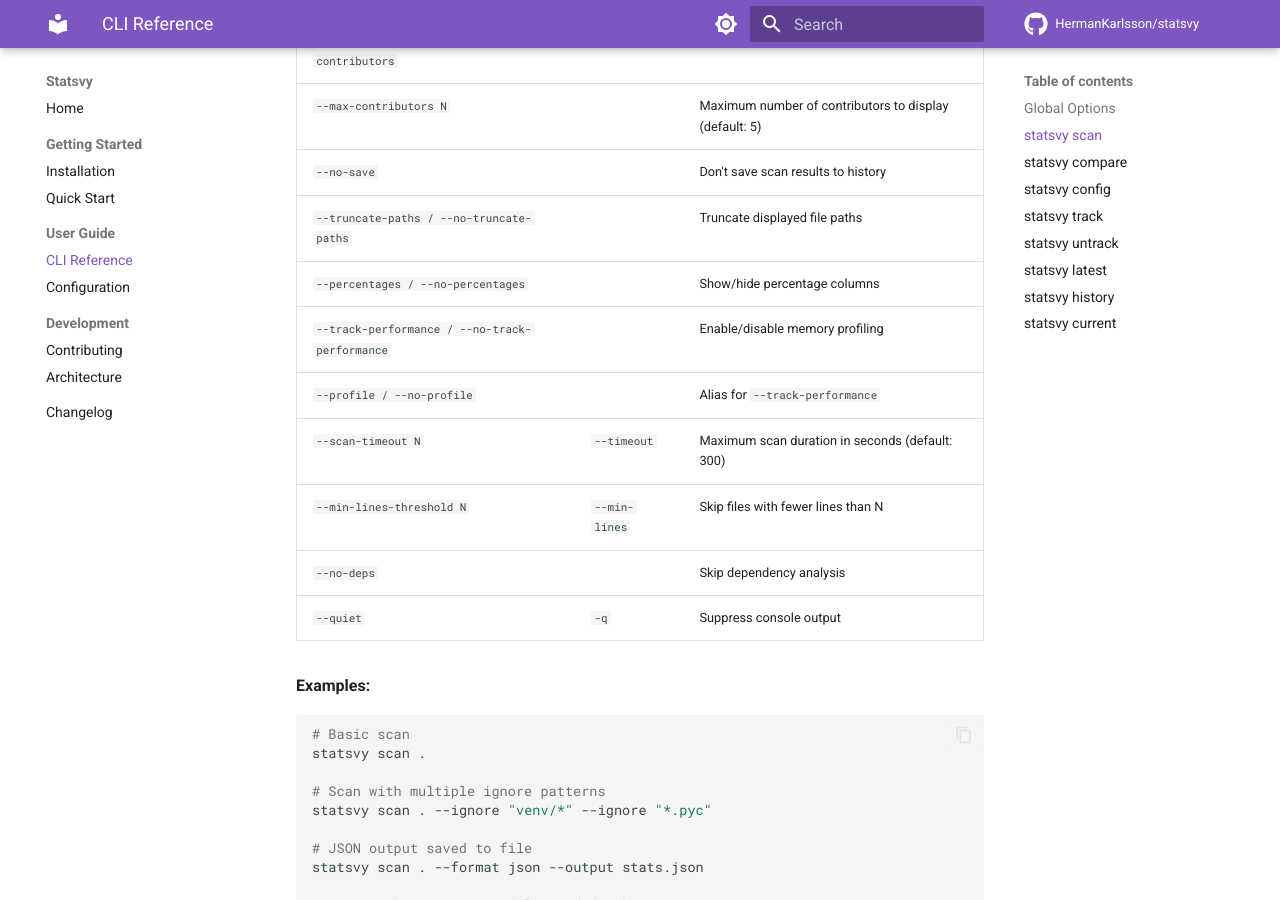
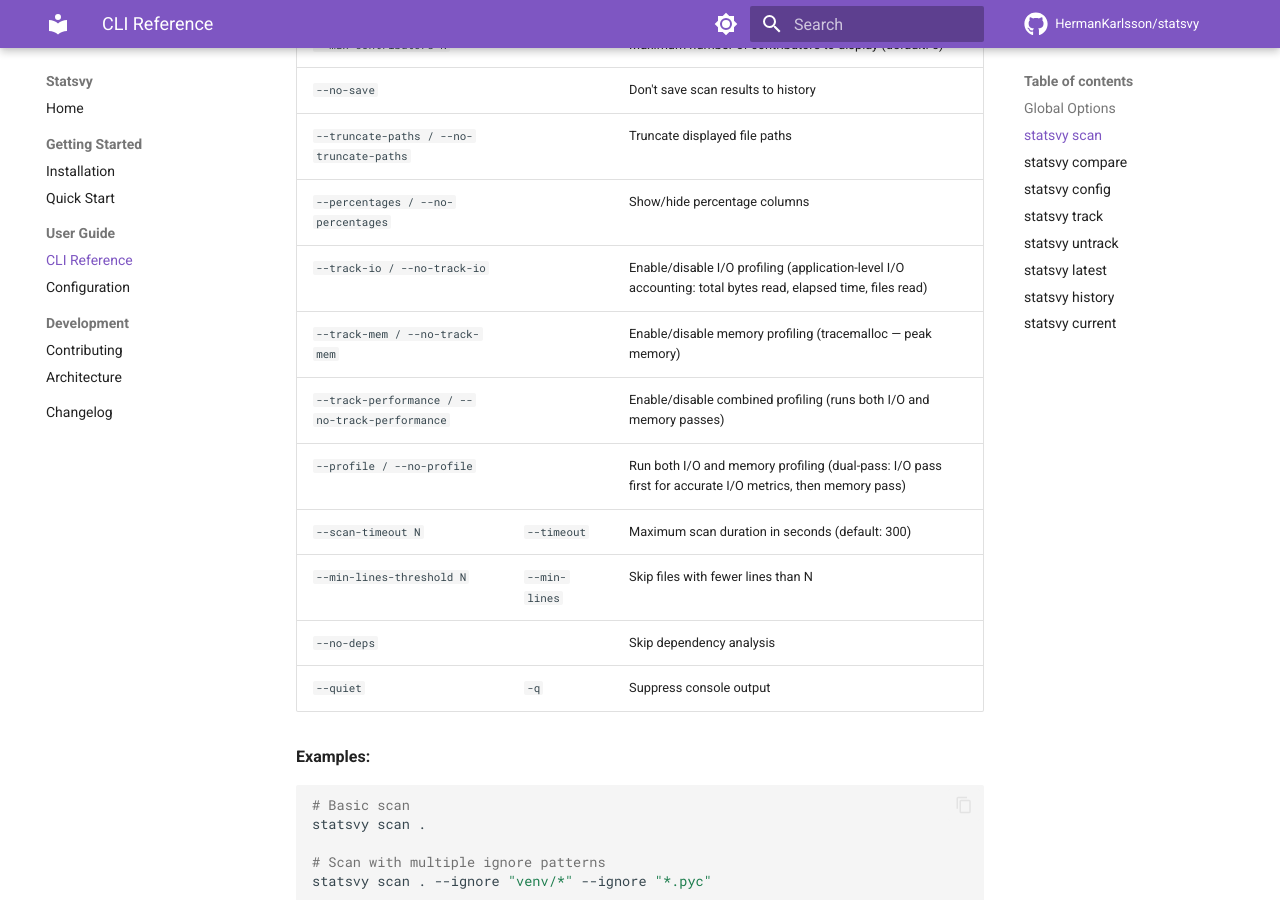
Before and after one commit to HermanKarlsson/statsvy, an MkDocs documentation site: the page built from docs/cli-reference.md, in a window 1280 px wide and 900 px high, scrolled down 1698 px. Built offline with MkDocs 1.6.1 and Material for MkDocs 9.7.7, drawn with Linux system fonts in a browser that asks for light colours; comment, search, counter and statistics services are not loaded.

Commit message:
docs: updated docs to include updated profiling behaviour

```diff
--- a/docs/cli-reference.md
+++ b/docs/cli-reference.md
@@ -53,8 +53,10 @@
 | `--no-save` | | Don't save scan results to history |
 | `--truncate-paths / --no-truncate-paths` | | Truncate displayed file paths |
 | `--percentages / --no-percentages` | | Show/hide percentage columns |
-| `--track-performance / --no-track-performance` | | Enable/disable memory profiling |
-| `--profile / --no-profile` | | Alias for `--track-performance` |
+| `--track-io / --no-track-io` | | Enable/disable I/O profiling (application-level I/O accounting: total bytes read, elapsed time, files read) |
+| `--track-mem / --no-track-mem` | | Enable/disable memory profiling (tracemalloc — peak memory) |
+| `--track-performance / --no-track-performance` | | Enable/disable combined profiling (runs both I/O and memory passes)
+| `--profile / --no-profile` | | Run both I/O and memory profiling (dual-pass: I/O pass first for accurate I/O metrics, then memory pass) |
 | `--scan-timeout N` | `--timeout` | Maximum scan duration in seconds (default: 300) |
 | `--min-lines-threshold N` | `--min-lines` | Skip files with fewer lines than N |
 | `--no-deps` | | Skip dependency analysis |
```
Also changed, not shown: README.md (+5 -0 lines), docs/index.md (+1 -1 lines).
